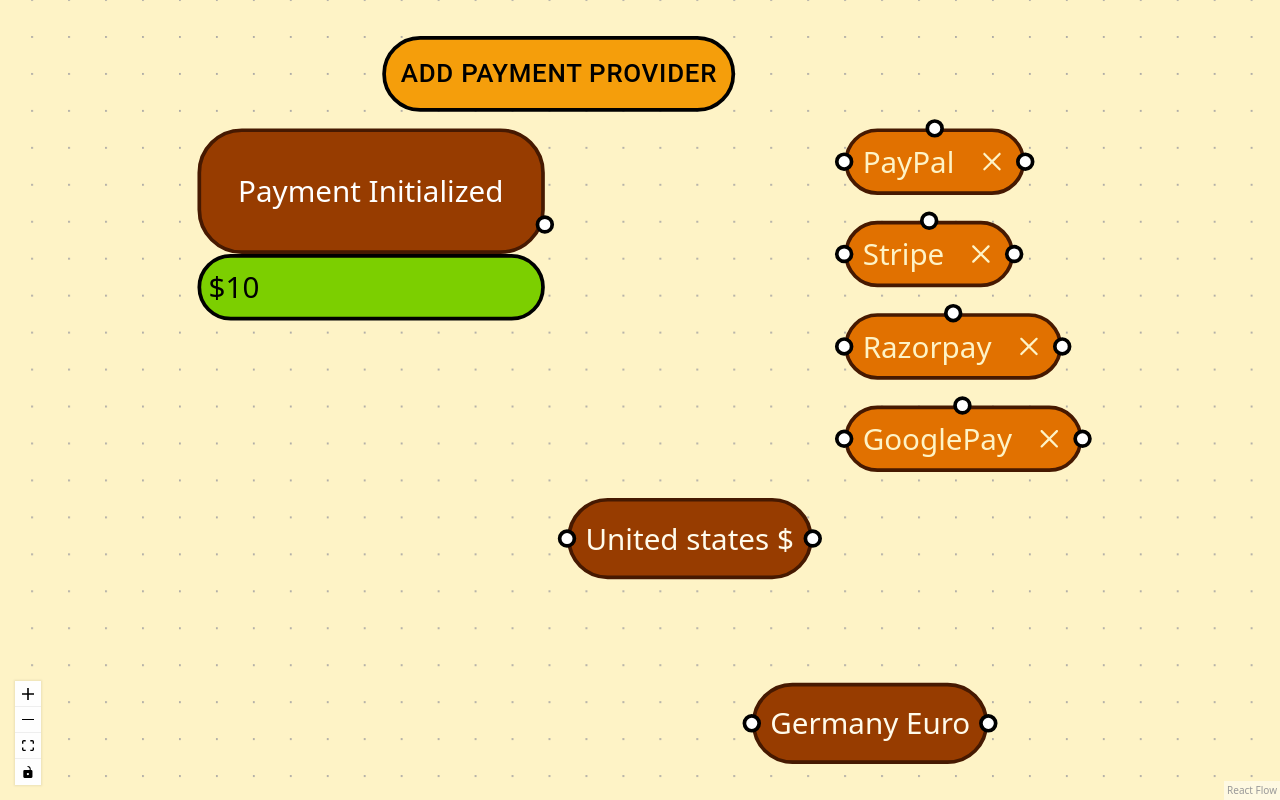
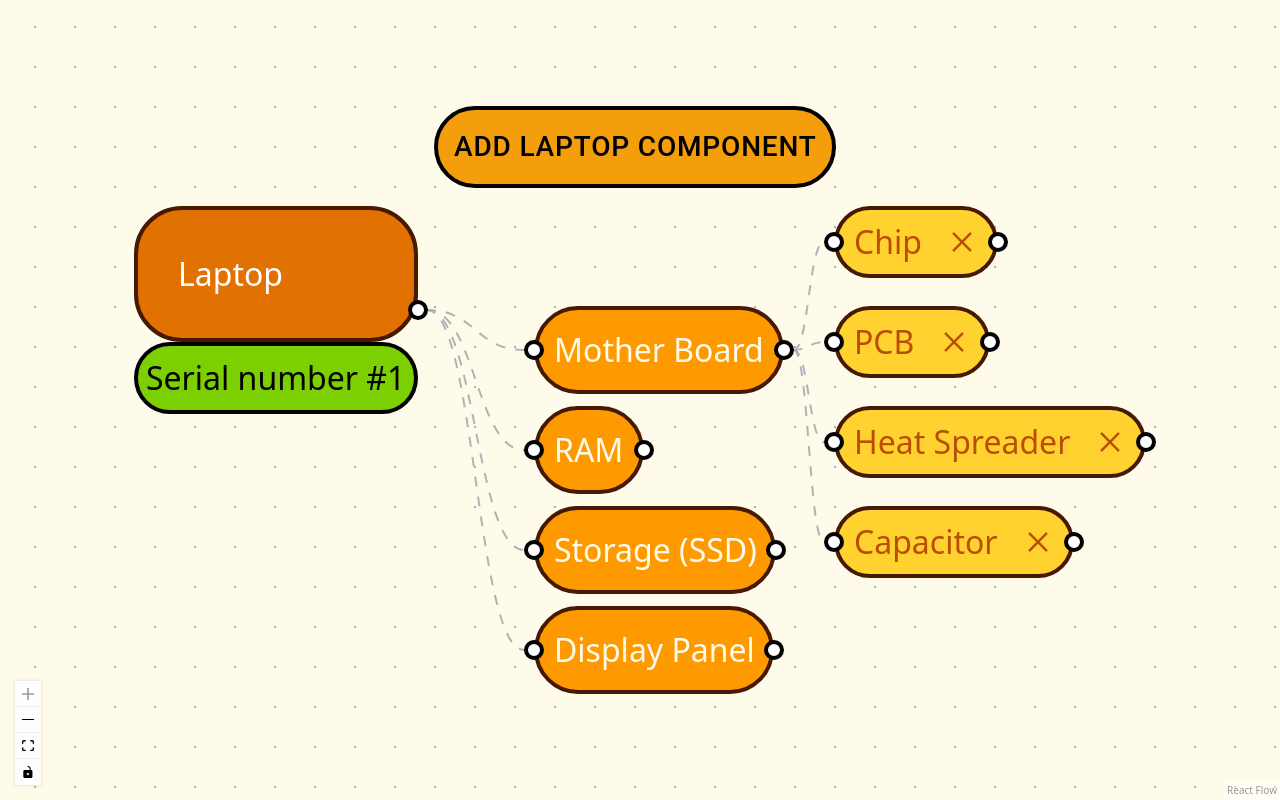
Before and after one commit to atharv11/NodeCraft.io, a React (Vite) app: page / in a window 1280 px wide. Built offline with nearby package versions, Linux system fonts and the light colour scheme.

Commit message:
Committed today for  Atharv branch

```diff
--- a/src/App.tsx
+++ b/src/App.tsx
@@ -30,64 +30,85 @@
 // Define edge types mapping
 const edgeTypes = {};
 
-// Define initial nodes with proper typing
+// Define initial nodes
 const initialNodes: Node[] = [
   {
     id: "n1",
     position: { x: 0, y: 0 },
-    data: { amount: 10 },
+    data: { amount: "Serial number #1" },
     type: "paymentInit",
   },
   {
     id: "n2",
-    position: { x: 200, y: 200 },
-    data: { currency: "$", country: "United states" },
+    position: { x: 200, y: 50 },
+    data: { ItemName: "Mother Board", Quantity: 1 },
     type: "paymentCountry",
   },
   {
     id: "n3",
-    position: { x: 300, y: 300 },
-    data: { currency: "Euro", country: "Germany" },
+    position: { x: 200, y: 100 },
+    data: { ItemName: "RAM", Quantity: 2 },
     type: "paymentCountry",
   },
   {
     id: "n4",
-    position: { x: 350, y: 0 },
-    data: { name: "PayPal" },
-    type: "paymentProviders",
+    position: { x: 200, y: 150 },
+    data: { ItemName: "Storage (SSD)", Quantity: 1 },
+    type: "paymentCountry",
+  },
+  {
+    id: "n4.1",
+    position: { x: 200, y: 200 },
+    data: { ItemName: "Display Panel", Quantity: 1 },
+    type: "paymentCountry",
   },
   {
     id: "n5",
-    position: { x: 350, y: 50 },
-    data: { name: "Stripe" },
+    position: { x: 350, y: 0 },
+    data: { name: "Chip" },
     type: "paymentProviders",
   },
   {
     id: "n6",
-    position: { x: 350, y: 100 },
-    data: { name: "Razorpay" },
+    position: { x: 350, y: 50 },
+    data: { name: "PCB" },
     type: "paymentProviders",
   },
   {
     id: "n7",
-    position: { x: 350, y: 150 },
-    data: { name: "GooglePay" },
+    position: { x: 350, y: 100 },
+    data: { name: "Heat Spreader" },
     type: "paymentProviders",
   },
   {
     id: "n8",
-    position: { x: 100, y: -50 },
-    data: { name: "Select your Payment method" },
+    position: { x: 350, y: 150 },
+    data: { name: "Capacitor" },
+    type: "paymentProviders",
+  },
+  {
+    id: "n9",
+    position: { x: 150, y: -50 },
+    data: { name: "Add component to add in your custom Laptop" },
     type: "paymentProviderSelect",
   },
 ];
 
 // Initial edges
-const initialEdges: Edge[] = [];
+const initialEdges: Edge[] = [
+  { id: "n1-2", source: "n1", target: "n2", animated: true },
+  { id: "n1-3", source: "n1", target: "n3", animated: true },
+  { id: "n1-4", source: "n1", target: "n4", animated: true },
+  { id: "n1-4.1", source: "n1", target: "n4.1", animated: true },
+
+  { id: "n2-5", source: "n2", target: "n5", animated: true },
+  { id: "n2-6", source: "n2", target: "n6", animated: true },
+  { id: "n2-7", source: "n2", target: "n7", animated: true },
+  { id: "n2-8", source: "n2", target: "n8", animated: true },
+];
 
 export default function App() {
   const [nodes, setNodes] = useState(initialNodes);
-
   const [edges, setEdges] = useState<Edge[]>(initialEdges);
 
   const onNodesChange: OnNodesChange = useCallback(
@@ -95,33 +116,65 @@
     []
   );
 
-  const onEdgesChange: OnEdgesChange = useCallback(
-    (changes) => setEdges((eds) => applyEdgeChanges(changes, eds)),
-    []
-  );
+  const onEdgesChange: OnEdgesChange = useCallback((changes) => {
+    setEdges((eds) => applyEdgeChanges(changes, eds));
+  }, []);
 
   const onConnect: OnConnect = useCallback(
-    (params) => setEdges((eds) => addEdge({ ...params, animated: true }, eds)),
-    []
+    (params) => {
+      setEdges((eds) => {
+        // Add a new edge
+        const updatedEdges = addEdge({ ...params, animated: true }, eds);
+
+        const targetId = params.target;
+        // Count connections going INTO the target
+        const countToTarget = updatedEdges.filter(
+          (e) => e.target === targetId
+        ).length;
+       const targetNode = updatedEdges.find((n)=>n.id===params.target)
+       if(targetNode){
+        const targetInfo= targetNode.data.label
+
+       }
+       console.log(`Total edges connected to ${targetId}: ${countToTarget}`);
+
+
+        // Get source node info
+        const sourceNode = nodes.find((n) => n.id === params.source);
+
+        if (sourceNode) {
+          const sourceInfo =
+            sourceNode.data.label ||
+            sourceNode.data.ItemName ||
+            sourceNode.data.amount ||
+            sourceNode.data.name ||
+            "Unknown Source";
+
+          console.log(`Connected Source: ${sourceInfo}`);
+        }
+
+        return updatedEdges;
+      });
+    },
+    [nodes]
   );
 
   return (
-    <div className="bg-amber-100" style={{ width: "100vw", height: "100vh" }}>
+    <div className="w-screen h-screen bg-amber-50">
       <ReactFlow
-              nodes={nodes}
+        nodes={nodes}
         edges={edges}
         nodeTypes={nodeTypes}
         edgeTypes={edgeTypes}
         onNodesChange={onNodesChange}
         onEdgesChange={onEdgesChange}
         onConnect={onConnect}
+        className="w-[500px] h-screen bg-red-500"
         fitView
       >
         <Background />
-        <Controls/>
-      </ReactFlow
-
-      >
+        <Controls />
+      </ReactFlow>
     </div>
   );
 }
--- a/src/PaymentCountry.tsx
+++ b/src/PaymentCountry.tsx
@@ -1,22 +1,24 @@
 import React from "react";
 import { Handle, Position, type Node, type NodeProps } from "@xyflow/react";
 import CustomHandle from "./CustomHandle.js";
+import ToolTip from "./ToolTip.js";
 
 // 1. Define the specific shape of the data prop
-type PaymentCountryData = { currency: string; country: string };
+type PaymentCountryData = { ItemName: string, Quantity:number };
 
 // 2. Define the full Node type, specifying the Data and the Type ID ("paymentCountry")
 export type PaymentCountryNode = Node<PaymentCountryData, "paymentCountry">;
 
 // 3. Use the correct NodeProps type for the component signature
-const PaymentCountry = ({ data }: NodeProps<PaymentCountryNode>) => {
-  // Destructure the required data fields
-  const { currency, country } = data;
+const PaymentCountry = ({ data}: NodeProps<PaymentCountryNode>) => {
+  const { ItemName, Quantity } = data;
 
   return (
-    <div className="text-amber-50 p-2 border-2 border-amber-950 bg-amber-800 rounded-3xl">
-      {country} {currency}
+    <div className="text-amber-50 p-2 border-2 border-amber-950 bg-amber-500 rounded-3xl">
+      {ItemName}
+      <ToolTip content={Quantity} >
       <CustomHandle type="target" position={Position.Left} />
+      </ToolTip>
       <CustomHandle type="source" position={Position.Right} />
     </div>
   );
--- a/src/PaymentInit.tsx
+++ b/src/PaymentInit.tsx
@@ -3,19 +3,18 @@
 import CustomHandle from "./CustomHandle.jsx";
 import ToolTip from "./ToolTip.js";
 
-type PaymentInitData = { amount: number };
+type PaymentInitData = { amount: String };
 export type PaymentInitNode = Node<PaymentInitData, "paymentInit">;
 
 export default function PaymentInit({ data }: NodeProps<PaymentInitNode>) {
   return (
     <div className="w-full h-full">
-      <div className="w-20px h-10px rounded-3xl bg-amber-800 border-2 border-amber-950 text-white p-5">
-        Payment Initialized
+      <div className="w-20px h-10px rounded-3xl bg-amber-600 border-2 border-amber-950 text-white p-5">
+        Laptop
       </div>
-      <div className="bg-lime-500 rounded-3xl p-1 border-2">${data.amount}</div>
-      <ToolTip>
+      <div className="bg-lime-500 rounded-3xl p-1 border-2">{data.amount}</div>
       <CustomHandle type="source" position={Position.Right} />
-      </ToolTip>
+
     </div>
   );
 }
--- a/src/PaymentProviderSelect.tsx
+++ b/src/PaymentProviderSelect.tsx
@@ -9,10 +9,10 @@
 
 // Define the constants outside the component function
 const PAYMENT_PROVIDERS: Provider[] = [
-  { name: "PayPal" },
-  { name: "Stripe" },
-  { name: "Razorpay" },
-  { name: "GooglePay" },
+  { name: "PCB" },
+  { name: "CHIP" },
+  { name: "Heat Spreader" },
+  { name: "Capacitor" },
 ];
 
 // Define common styles for better readability and reuse
@@ -36,7 +36,6 @@
     setNodes((prevNodes) => [
       ...prevNodes, // Spread operator to include all existing nodes
       {
-        // Use a more robust ID generation (e.g., UUIDs or a more unique pattern)
         // For simplicity, we'll keep your current method but cast prevNodes.length to string.
         id: `provider-${prevNodes.length + 1}`,
         // Position the new node semi-randomly in the flow area
@@ -66,7 +65,7 @@
         aria-haspopup="true"
         aria-expanded={open ? "true" : undefined}
       >
-        Add Payment Provider
+       Add laptop Component
       </Button>
 
       <Menu
--- a/src/PaymentProviders.tsx
+++ b/src/PaymentProviders.tsx
@@ -22,13 +22,12 @@
   };
 
   return (
-    <div className="justify-center items-center flex gap-3 bg-amber-600 border-amber-950 text-amber-100 p-1 px-2 border-2 rounded-3xl">
+    <div className="justify-center items-center flex gap-3 bg-amber-300 text-amber-700 border-amber-950 p-1 px-2 border-2 rounded-3xl">
       <div>{name}</div>
       <RxCross2 className="cursor-pointer" onClick={handleDelete} />
 
       <CustomHandle type="target" position={Position.Left} />
       <CustomHandle type="source" position={Position.Right} />
-     <CustomHandle type="source" position={Position.Top} />
     </div>
   );
 };
--- a/src/ToolTip.tsx
+++ b/src/ToolTip.tsx
@@ -2,21 +2,25 @@
 
 type ToolTipProperties = {
   children: React.ReactElement;
+  content: number;
 };
 
-export default function ToolTip({ children }: ToolTipProperties) {
+export default function ToolTip({ children, content }: ToolTipProperties) {
   return (
     <div className="Container  group">
-
       {children}
-        <div className="Tool-Tip absolute  p-2 z-9999
+      <div
+        className="Tool-Tip absolute  p-2 z-9999
           bg-gray-800 text-white text-xs rounded shadow-lg
           opacity-0 invisible group-hover:opacity-100 group-hover:visible
           whitespace-nowrap transition-opacity duration-300
-          bottom-full left-1/2 -translate-x-1/2 mb-1">
-
-          See this after you have hovered
+          bottom-full left-1/2 -translate-x-1/2 mb-1"
+      >
+        Quantity :{content}
+        Input From:
+        no. of inputs :
       </div>
+         {" "}
     </div>
   );
 }
```
Lines whose indentation alone changed are shown as unchanged.
